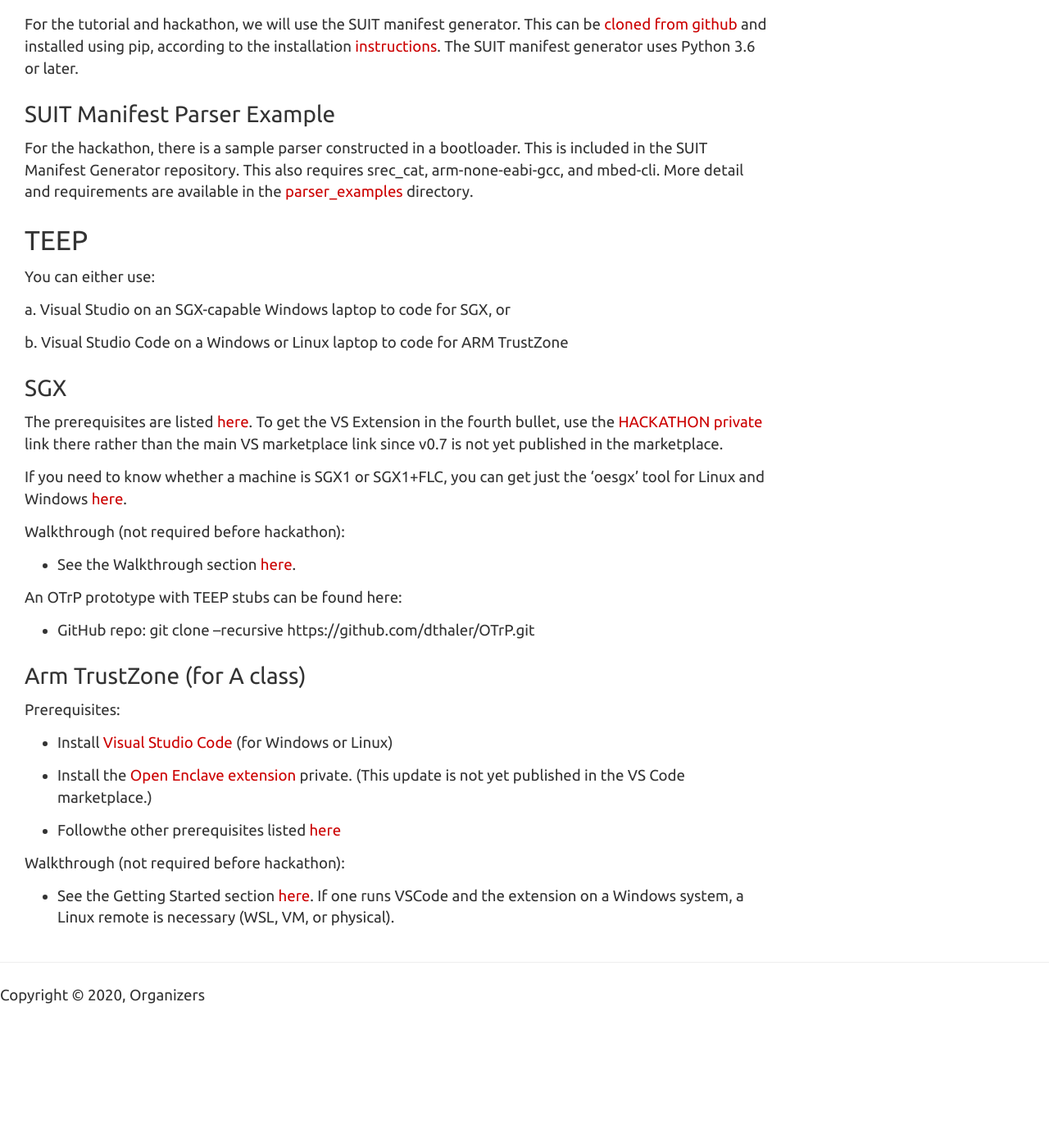
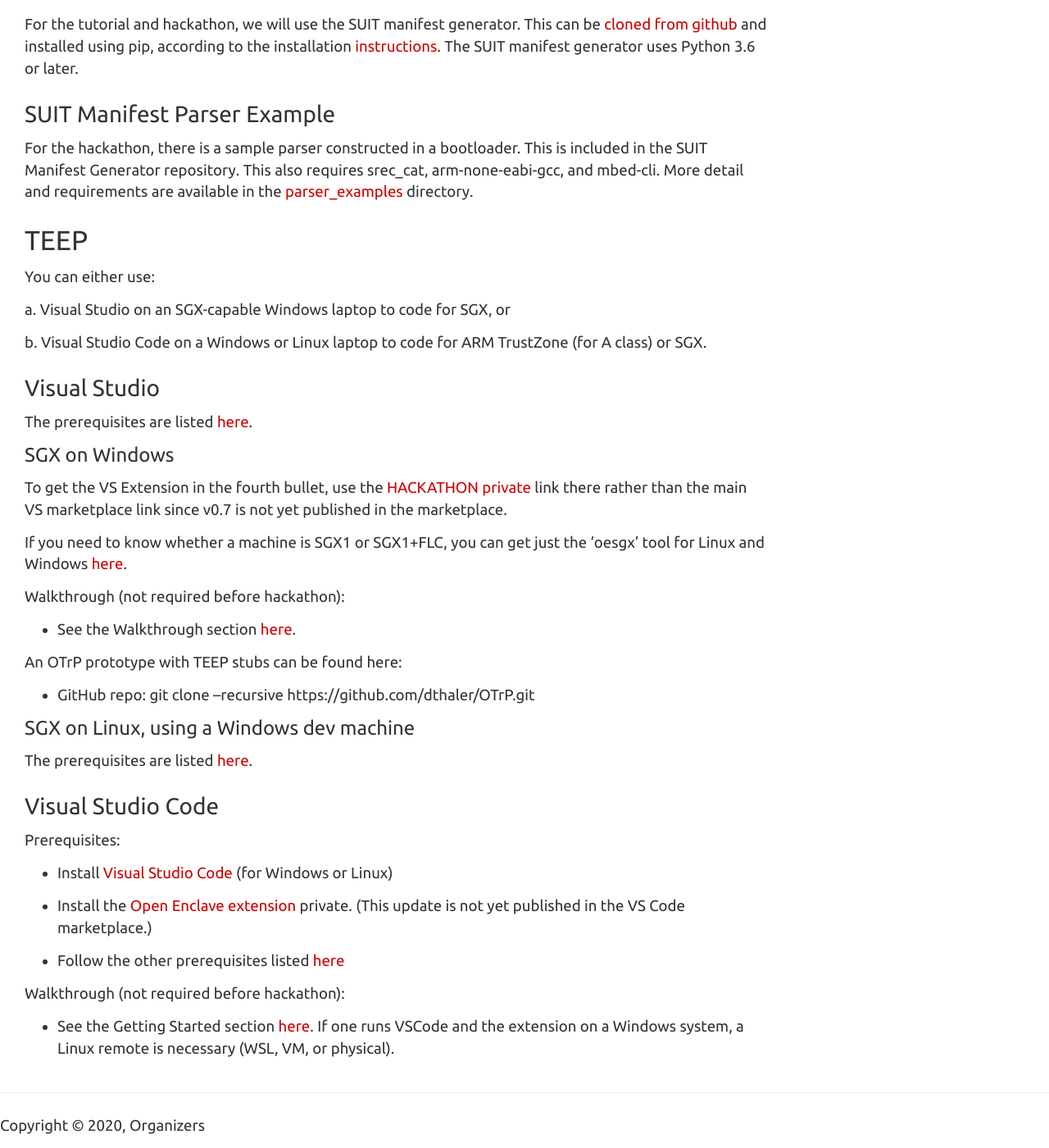
Before and after one commit to siot-hackathon/siot-hackathon.github.io, a Jekyll site: the page built from preparation.md, in a window 1280 px wide and 1400 px high, scrolled down 2014 px. Shown: the whole window at 82% size. Built offline with Jekyll 4.4.1, drawn with Linux system fonts in a browser that asks for light colours; nearby versions of some CDN libraries; before the commit the page ends 3255 px from its top, so only the background shows below that.

Commit message:
Add VS Linux prereq/walkthrough link
Signed-off-by: Dave Thaler <dthaler@microsoft.com>

```diff
--- a/preparation.md
+++ b/preparation.md
@@ -88,11 +88,15 @@ You can either use:
 
 a. Visual Studio on an SGX-capable Windows laptop to code for SGX, or
 
-b. Visual Studio Code on a Windows or Linux laptop to code for ARM TrustZone
+b. Visual Studio Code on a Windows or Linux laptop to code for ARM TrustZone (for A class) or SGX.
 
-### SGX
+### Visual Studio
 
-The prerequisites are listed [here](https://github.com/dthaler/openenclave/blob/feature.vsextension/new_platforms/docs/VisualStudioWindows.md).  To get the VS Extension in the fourth bullet, use the [HACKATHON private](https://1drv.ms/u/s!Aqj-Bj9PNivcnu9rlOlmiAVZz-jOtg?e=QlcO7t) link there rather than the main VS marketplace link since v0.7 is not yet published in the marketplace.
+The prerequisites are listed [here](https://github.com/dthaler/openenclave/blob/feature.vsextension/new_platforms/docs/VisualStudioWindows.md).
+
+#### SGX on Windows
+
+To get the VS Extension in the fourth bullet, use the [HACKATHON private](https://1drv.ms/u/s!Aqj-Bj9PNivcnu9rlOlmiAVZz-jOtg?e=QlcO7t) link there rather than the main VS marketplace link since v0.7 is not yet published in the marketplace.
 
 If you need to know whether a machine is SGX1 or SGX1+FLC, you can get just the 'oesgx' tool for Linux and Windows [here](https://1drv.ms/u/s!Aqj-Bj9PNivcnu9uxhIkx-t_VYgHcw?e=bRAudK).
 
@@ -104,7 +108,11 @@ An OTrP prototype with TEEP stubs can be found here:
 
 * GitHub repo: git clone --recursive https://github.com/dthaler/OTrP.git
 
-### Arm TrustZone (for A class)
+#### SGX on Linux, using a Windows dev machine
+
+The prerequisites are listed [here](https://github.com/dthaler/openenclave/blob/feature.vsextension/docs/GettingStartedDocs/VisualStudioLinux.md).
+
+### Visual Studio Code
 
 Prerequisites:
 
@@ -113,7 +121,7 @@ Prerequisites:
 * Install the [Open Enclave extension](https://1drv.ms/u/s!Aqj-Bj9PNivcnu9t-U5vieHQZvzsog?e=3zp70h) private.
   (This update is not yet published in the VS Code marketplace.)
 
-* Followthe other prerequisites listed [here](https://marketplace.visualstudio.com/items?itemName=ms-iot.msiot-vscode-openenclave#requirements)
+* Follow the other prerequisites listed [here](https://marketplace.visualstudio.com/items?itemName=ms-iot.msiot-vscode-openenclave#requirements)
 
 Walkthrough (not required before hackathon):
 
```
